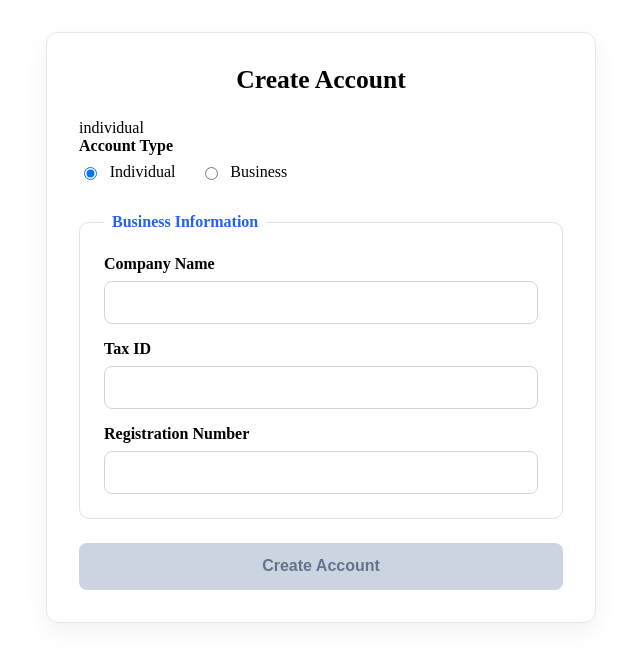
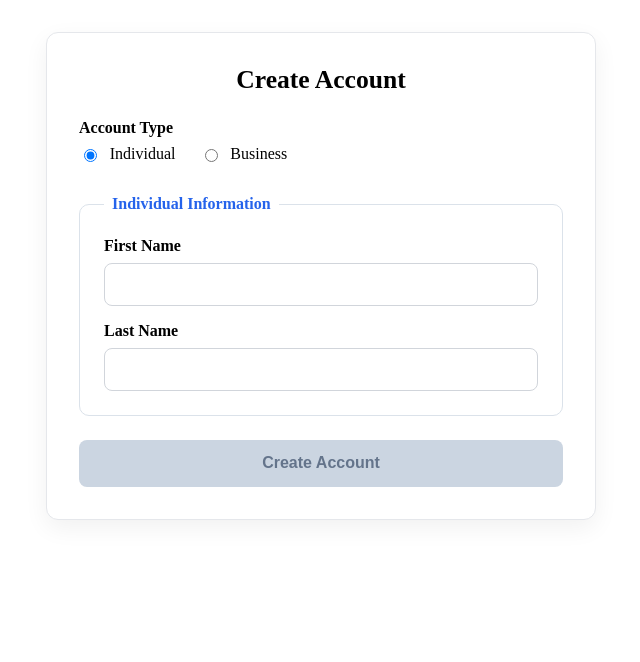
Before and after one commit to peggylicious/angular-real-world-examples, an Angular app: page /#/dynamic-field-validation in a window 1280 px wide. Shown: the top 662 px of the page, without its empty margins (319-959 px from the left). Built offline with nearby package versions, Linux system fonts and the light colour scheme.

Commit message:
Change name and formm hidden conditional validation

```diff
--- a/src/app/feature/dynamic-form-fields-validation/dynamic-form-fields-validation.html
+++ b/src/app/feature/dynamic-form-fields-validation/dynamic-form-fields-validation.html
@@ -1,6 +1,5 @@
 <form>
   <h2>Create Account</h2>
-{{registerationForm.account.type().value()}}
   <div>
     <label>Account Type</label>
 
@@ -9,7 +8,7 @@
         <input
           type="radio"
           value="individual"
-          [formField]="registerationForm.account.type"
+          [formField]="registrationForm.account.type"
         />
         Individual
       </label>
@@ -18,14 +17,14 @@
         <input
           type="radio"
           value="business"
-          [formField]="registerationForm.account.type"
+          [formField]="registrationForm.account.type"
         />
         Business
       </label>
     </div>
   </div>
 
-  @if (!registerationForm.account.individual().hidden()) {
+  @if (!registrationForm.account.individual().hidden()) {
     <fieldset>
       <legend>Individual Information</legend>
 
@@ -34,7 +33,7 @@
         <input
           id="firstName"
           type="text"
-          [formField]="registerationForm.account.individual.firstName"
+          [formField]="registrationForm.account.individual.firstName"
         />
       </div>
 
@@ -43,13 +42,13 @@
         <input
           id="lastName"
           type="text"
-          [formField]="registerationForm.account.individual.lastName"
+          [formField]="registrationForm.account.individual.lastName"
         />
       </div>
     </fieldset>
   }
 
-  @if (!registerationForm.account.business().hidden()) {
+  @if (!registrationForm.account.business().hidden()) {
     <fieldset>
       <legend>Business Information</legend>
 
@@ -58,7 +57,7 @@
         <input
           id="companyName"
           type="text"
-          [formField]="registerationForm.account.business.companyName"
+          [formField]="registrationForm.account.business.companyName"
         />
       </div>
 
@@ -67,7 +66,7 @@
         <input
           id="taxId"
           type="text"
-          [formField]="registerationForm.account.business.taxId"
+          [formField]="registrationForm.account.business.taxId"
         />
       </div>
 
@@ -76,15 +75,15 @@
         <input
           id="registrationNumber"
           type="text"
-          [formField]="registerationForm.account.business.registrationNumber"
+          [formField]="registrationForm.account.business.registrationNumber"
         />
       </div>
     </fieldset>
   }
 
-  @if (registerationForm().errors().length) {
-    <span>{{ registerationForm().errors() | json}}</span>
+  @if (registrationForm().errors().length) {
+    <span>{{ registrationForm().errors() | json}}</span>
   }
 
-  <button  (click)="onSubmit($event)" [disabled]="registerationForm().invalid()">Create Account</button>
+  <button  (click)="onSubmit($event)" [disabled]="registrationForm().invalid()">Create Account</button>
 </form>
--- a/src/app/feature/dynamic-form-fields-validation/dynamic-form-fields-validation.ts
+++ b/src/app/feature/dynamic-form-fields-validation/dynamic-form-fields-validation.ts
@@ -31,20 +31,20 @@ export class DynamicFormFieldsValidation {
   accountTypeSchema = schema<userAccount>((user) => {
     // Hide individual account when user selects business.
     hidden(user.account.individual, {
-      when: ({ valueOf }) => valueOf(user.account.type) !== 'business',
+      when: ({ valueOf }) => valueOf(user.account.type) === 'business',
     });
     // Hide business account when user selects individual.
     hidden(user.account.business, {
-      when: ({ valueOf }) => valueOf(user.account.type) !== 'individual',
+      when: ({ valueOf }) => valueOf(user.account.type) === 'individual',
     });
     required(user.account.individual.firstName);
     required(user.account.business.registrationNumber);
   });
-  registerationForm = form<userAccount>(this.accountModel, this.accountTypeSchema);
+  registrationForm = form<userAccount>(this.accountModel, this.accountTypeSchema);
 
   async onSubmit(event: Event) {
     event.preventDefault();
-    const success = await submit(this.registerationForm, async (field) => {
+    const success = await submit(this.registrationForm, async (field) => {
       const backendModel = formToRequest(field().value());
       const result = await this.fakeBackendService.createAccount(backendModel);
       if (result.ok) return;
```
